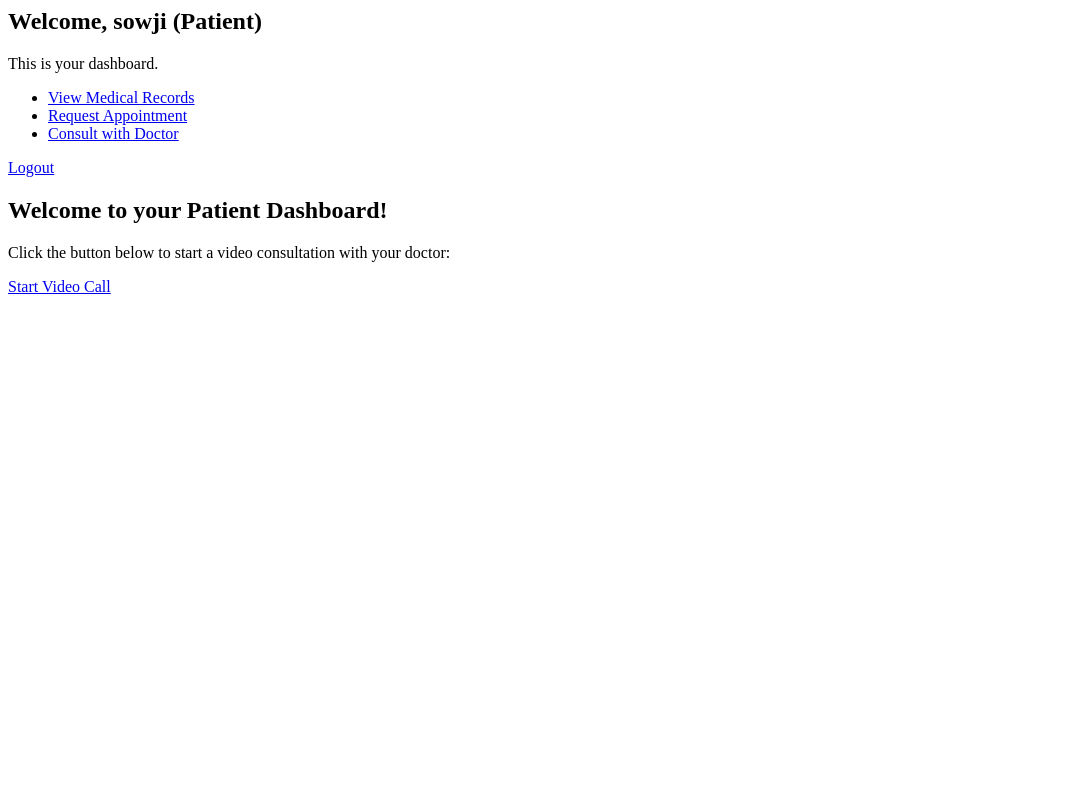
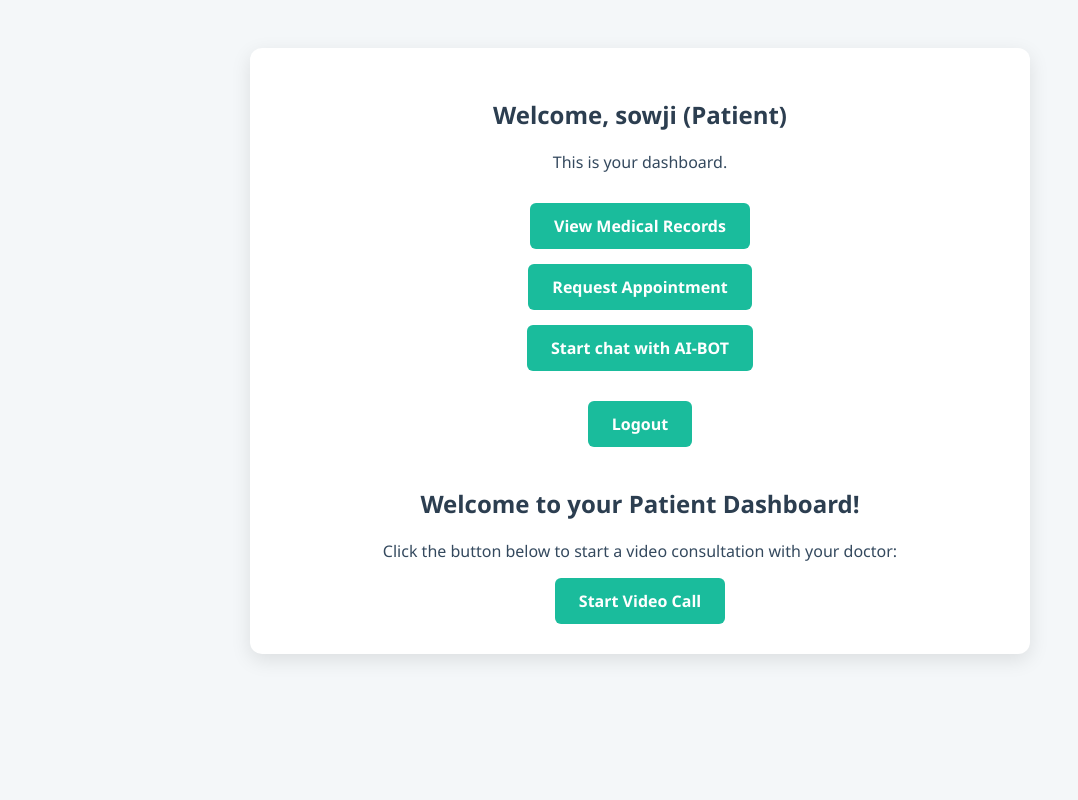
Before and after one commit to simplysowj/telemedicine, a Django app: page /users/dashboard/patient/ in a window 1280 px wide. Shown: the whole page, without its empty margins (0-1078 px from the left). Run offline with Django 5.2, Linux system fonts and the light colour scheme; a user stored in the database is signed in.

Commit message:
Update patient_dashboard.html

```diff
--- a/core/users/templates/users/patient_dashboard.html
+++ b/core/users/templates/users/patient_dashboard.html
@@ -1,11 +1,94 @@
+<!DOCTYPE html>
+<html lang="en">
+<head>
+    <meta charset="UTF-8">
+    <title>Patient Dashboard</title>
+    <style>
+        body {
+            font-family: 'Segoe UI', Tahoma, Geneva, Verdana, sans-serif;
+            background-color: #f4f7f9;
+            padding: 40px;
+            display: flex;
+            justify-content: center;
+        }
+
+        .dashboard-container {
+            background-color: #ffffff;
+            padding: 30px 40px;
+            border-radius: 12px;
+            box-shadow: 0 6px 20px rgba(0, 0, 0, 0.1);
+            max-width: 700px;
+            width: 100%;
+        }
+
+        h2 {
+            color: #2c3e50;
+            text-align: center;
+        }
+
+        p {
+            color: #34495e;
+            text-align: center;
+            font-size: 16px;
+        }
+
+        ul {
+            list-style-type: none;
+            padding: 0;
+            margin-top: 30px;
+            text-align: center;
+        }
+
+        ul li {
+            margin: 15px 0;
+        }
+
+        ul a, .video-call-link, .logout-link {
+            display: inline-block;
+            background-color: #1abc9c;
+            color: white;
+            padding: 12px 24px;
+            border-radius: 6px;
+            text-decoration: none;
+            font-weight: bold;
+            transition: background-color 0.3s ease;
+        }
+
+        ul a:hover, .video-call-link:hover, .logout-link:hover {
+            background-color: #16a085;
+        }
+
+        .logout-link {
+            display: block;
+            margin: 30px auto 0;
+            text-align: center;
+            width: fit-content;
+        }
+
+        .video-call-container {
+            text-align: center;
+            margin-top: 40px;
+        }
+    </style>
+</head>
+<body>
+    <div class="dashboard-container">
         <h2>Welcome, {{ user.username }} (Patient)</h2>
         <p>This is your dashboard.</p>
+
         <ul>
-    <li><a href="#">View Medical Records</a></li>
-    <li><a href="#">Request Appointment</a></li>
-    <li><a href="#">Consult with Doctor</a></li>
+            <li><a href="https://myidentity.platform.athenahealth.com/oauth2/auset0ja9xZ2Hniep296/v1/authorize?client_id=0oa5jhhy36lw4YE6S297&code_challenge=IjEEA9EKUxsz7p7ObREc-fGUOm4BYEWFUtXhi1hpsUE&code_challenge_method=S256&nonce=cwU6Gv4E2CAz5IkBBlURz6xI8syxgVPEAaDhXRQzILZ5hAbZd0yRu3eh488GcqzG&redirect_uri=https%3A%2F%2Fpxppapp.px.athena.io%2Flogin&response_type=code&state=9ctNxIUPJWN2DywF4XBNNlSeYlv1UrfYJvhjl6PMezRYXNEtnhFiVxF2lR00gBM8&scope=openid%20email%20communicator.external_accounts.read">View Medical Records</a></li>
+            <li><a href="https://mail.google.com/">Request Appointment</a></li>
+            <li><a href="{% url 'rag_chat' %}">Start chat with AI-BOT</a></li>
         </ul>
-<a href="{% url 'logout' %}">Logout</a>
+
+        <a href="{% url 'logout' %}" class="logout-link">Logout</a>
+
+        <div class="video-call-container">
             <h2>Welcome to your Patient Dashboard!</h2>
             <p>Click the button below to start a video consultation with your doctor:</p>
-<a href="{% url 'video_call' room_name='unique_room_123' %}">Start Video Call</a>
+            <a href="{% url 'video_call' room_name='unique_room_123' %}" class="video-call-link">Start Video Call</a>
+        </div>
+    </div>
+</body>
+</html>
```
Lines whose indentation alone changed are shown as unchanged.
